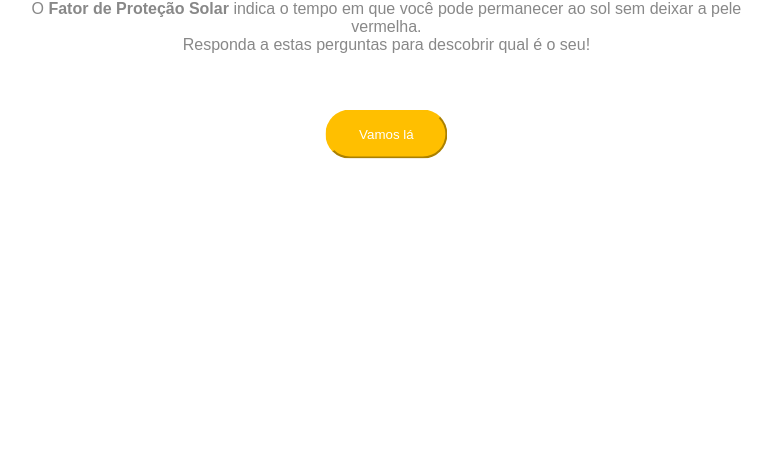
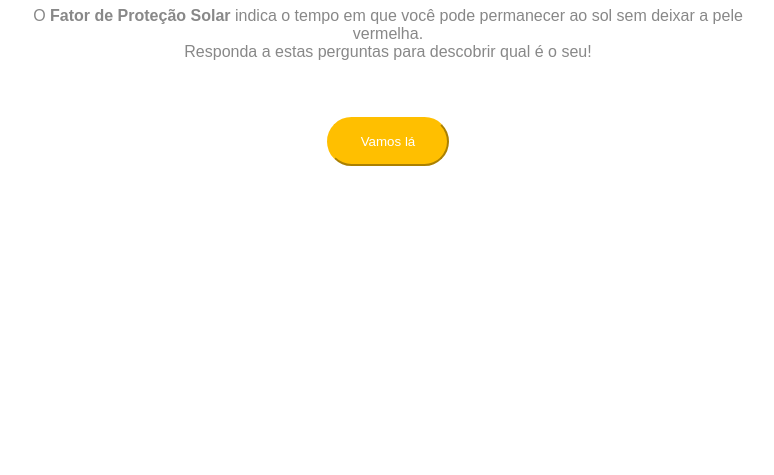
Before and after one commit to MuriloMGrosso/fitzpatrick-form, a plain HTML site: page index.html in a window 1280 px wide. Shown: the part 341-816 px from the top of the page, without its empty margins (252-1026 px from the left). Drawn offline with Linux system fonts and the light colour scheme.

Commit message:
Update styles.css

```diff
--- a/styles.css
+++ b/styles.css
@@ -1,4 +1,8 @@
 /*--------------------------------------------*/
+body{
+	display: flex;
+	height: 100vh;
+}
 
 h1, h2 {
 	font-family: Arial, Helvetica, Sans-serif;
@@ -13,16 +17,18 @@ p {
 /*--------------------------------------------*/
 
 .center {
-  	padding: 10px;
+  	padding: 0px;
   	margin: auto;
   	width: 60%;
 
   	text-align: center;
 
+    /*
     position: absolute;
   	top: 50%;
     -ms-transform: translate(30%,-50%);
     transform: translate(30%,-50%);
+    */
 }
 
 /*--------------------------------------------*/
```
